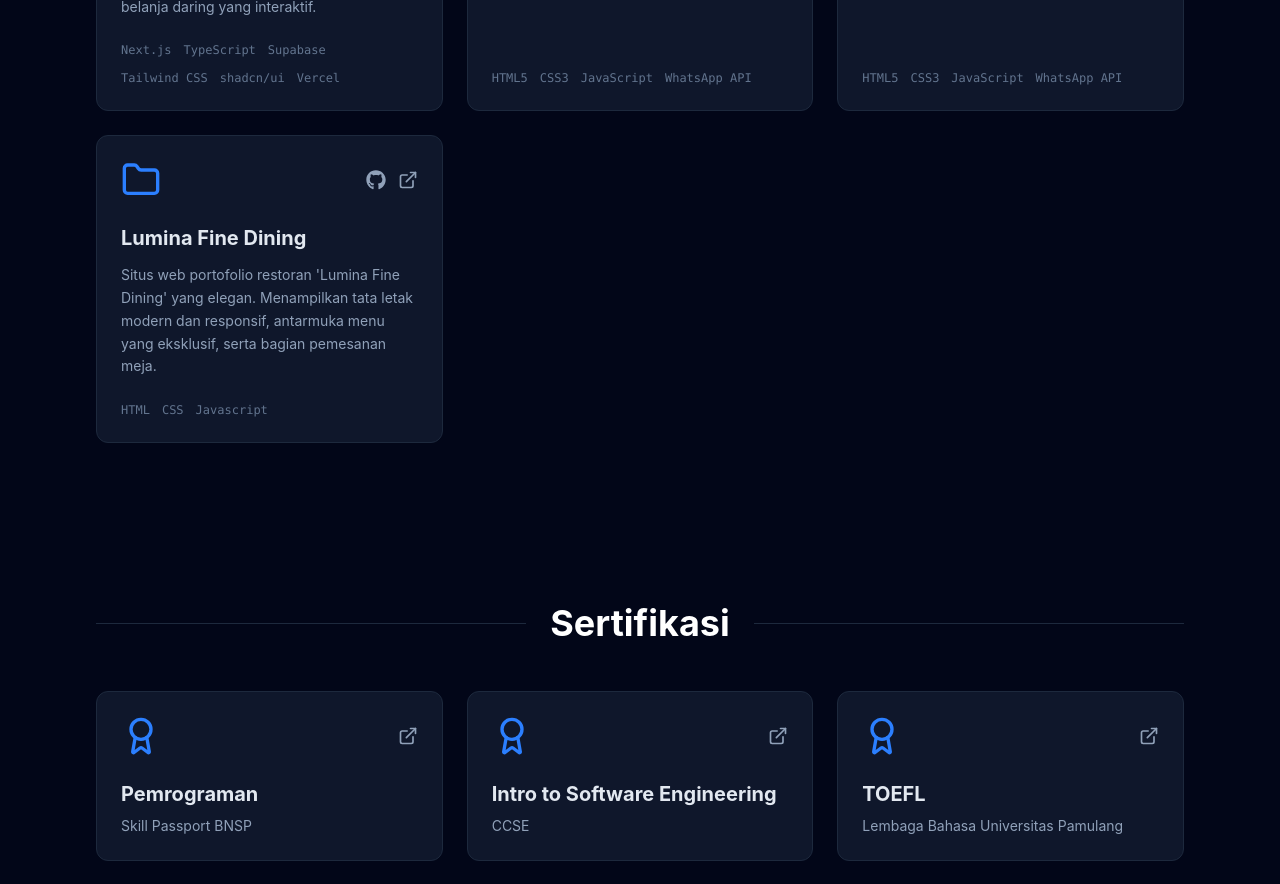
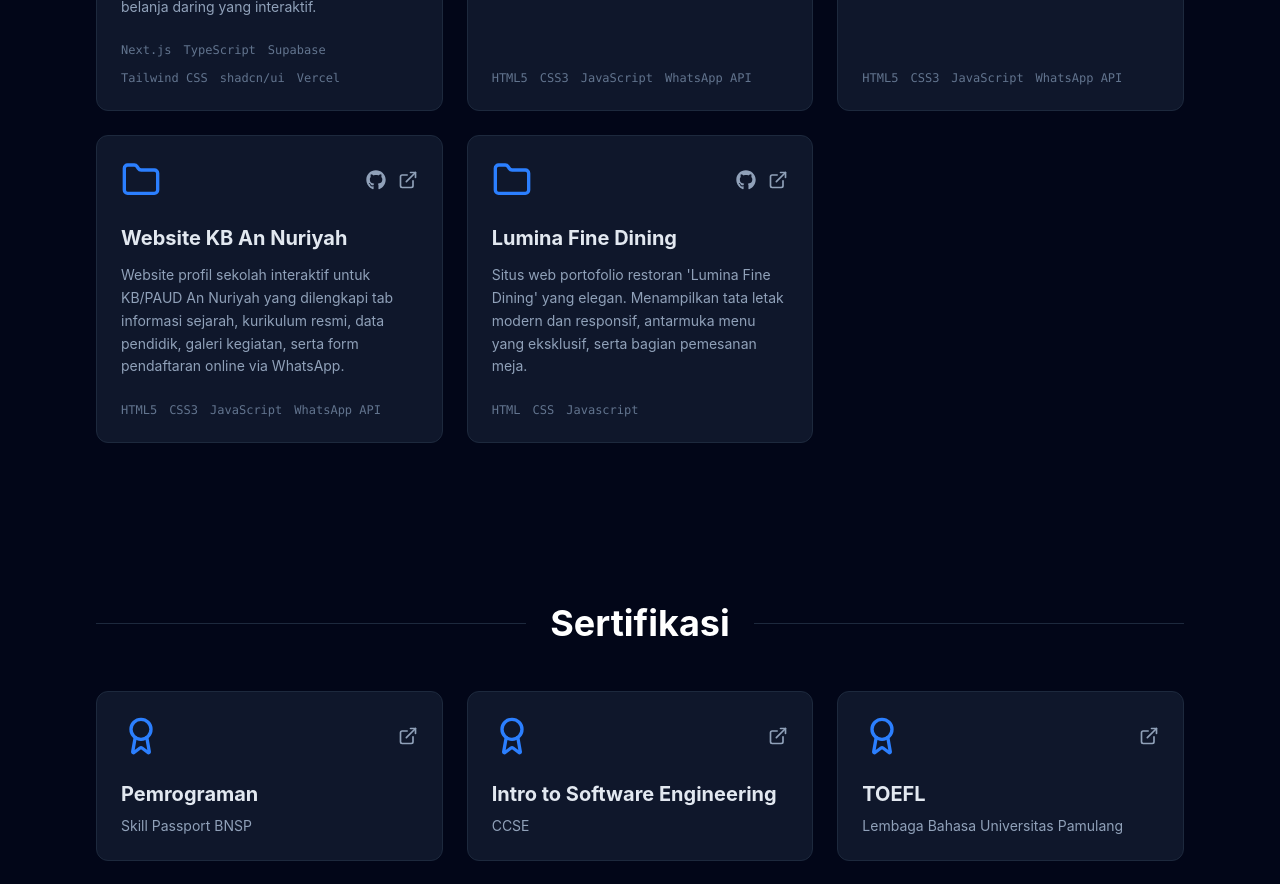
Before and after one commit to gadingislami12/Myself, a React (Vite) app: page / in a window 1280 px wide. Shown: the part 3020-3904 px from the top of the page. Built offline with nearby package versions, Linux system fonts and the light colour scheme.

Commit message:
Add project entry for 'Website KB An Nuriyah'
Added new project entry for 'Website KB An Nuriyah' with details.

```diff
--- a/src/components/Projects.jsx
+++ b/src/components/Projects.jsx
@@ -47,7 +47,13 @@ const projects = [
   github: "https://github.com/gadingislami12/website-kopi-jabat",
   external: "https://gadingislami12.github.io/website-kopi-jabat/"
 },
-
+  {
+  title: "Website KB An Nuriyah",
+  description: "Website profil sekolah interaktif untuk KB/PAUD An Nuriyah yang dilengkapi tab informasi sejarah, kurikulum resmi, data pendidik, galeri kegiatan, serta form pendaftaran online via WhatsApp.",
+  tech: ["HTML5", "CSS3", "JavaScript", "WhatsApp API"],
+  github: "https://github.com/gadingislami12/paud-An-Nuriyah",
+  external: "https://gadingislami12.github.io/paud-An-Nuriyah/"
+},
   {
     title: "Lumina Fine Dining",
     description: "Situs web portofolio restoran 'Lumina Fine Dining' yang elegan. Menampilkan tata letak modern dan responsif, antarmuka menu yang eksklusif, serta bagian pemesanan meja.",
```
